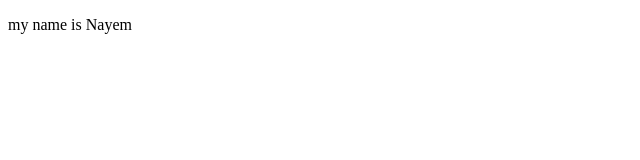
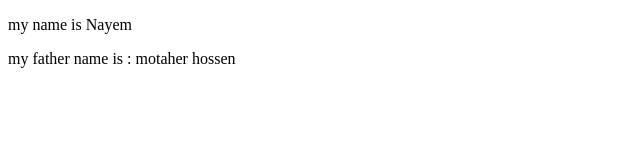
Before and after one commit to Naym01/new-prctice-repositor, a plain HTML site: page index.html in a window 1280 px wide. Shown: the whole page, without its empty margins (0-640 px from the left). Drawn offline with Linux system fonts and the light colour scheme.

Commit message:
second commit

```diff
--- a/index.html
+++ b/index.html
@@ -7,5 +7,10 @@
 </head>
 <body>
     <p> my name is Nayem</p>
+
+    <div>
+        <p> my father name is : motaher hossen
+        </p>
+    </div>
 </body>
 </html>
```
